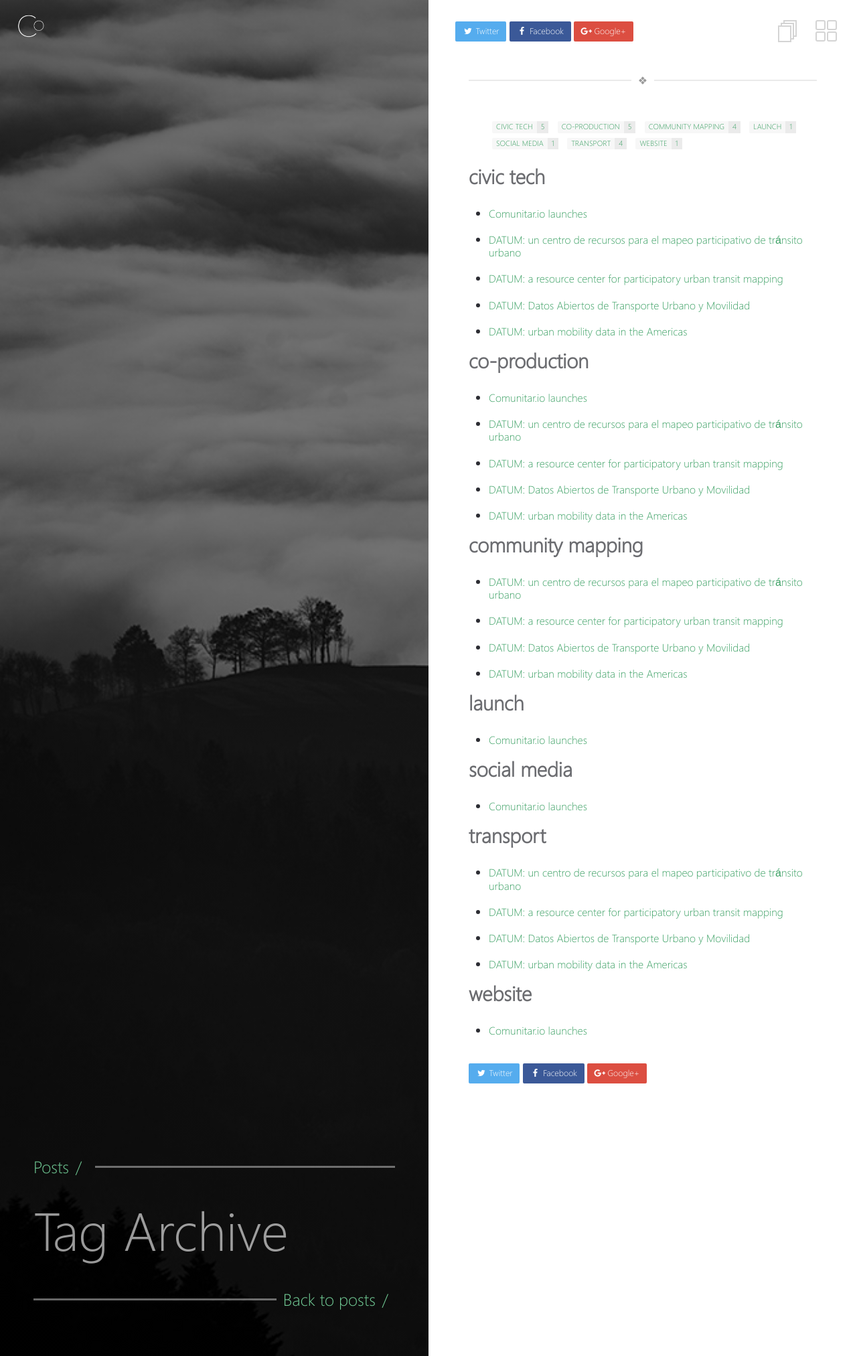
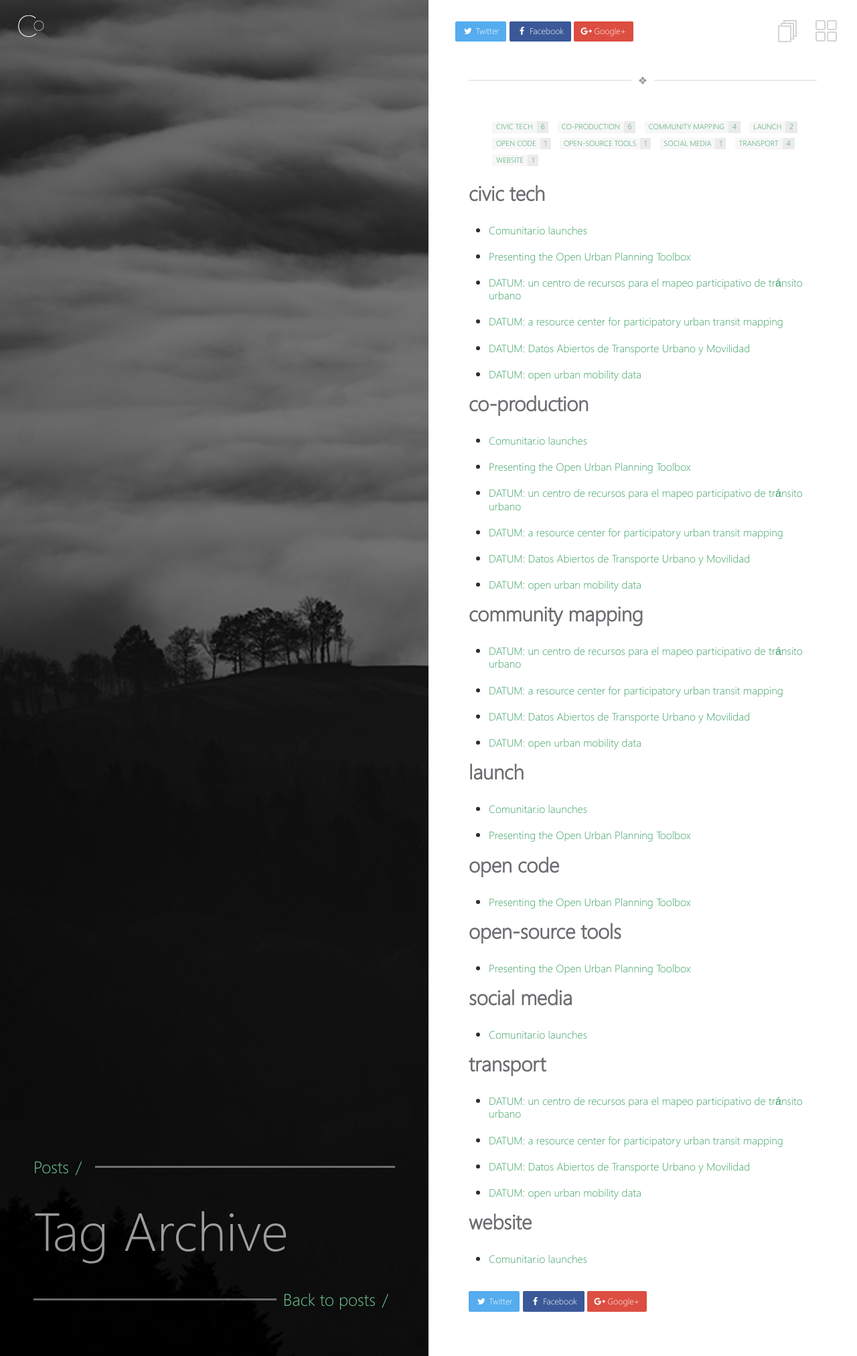
Before and after one commit to COMUNITARIO/comunitario, a Jekyll site: the page built from _pages/tags.md, in a window 1280 px wide. Shown: the whole page at 67% size. Built offline with Jekyll 4.4.1, drawn with Linux system fonts in a browser that asks for light colours; part of the change alters nothing that is shown.

Commit message:
post OUPT eng

```diff
--- a/_posts/2019-06-07-datum-eng.md
+++ b/_posts/2019-06-07-datum-eng.md
@@ -1,6 +1,6 @@
 ---
 layout: post
-title:  "DATUM: urban mobility data in the Americas"
+title:  "DATUM: open urban mobility data"
 date:   2019-06-07
 excerpt: "Facilitating community collection and public use of urban mobility data in the Americas"
 image: images/DATUM_launch/Participant-Tracing.png
--- /dev/null
+++ b/_posts/2019-11-26-presenting-oupt-eng.md
@@ -0,0 +1,298 @@
+---
+layout: post
+title:  "Presenting the Open Urban Planning Toolbox"
+date:   2019-11-26
+excerpt: "These open-source tools leverage machine learning and crowdsourced data for urban development in Latin America and the Caribbean"
+image: images/presenting_OUPT/banner-urban-toolbox.png
+tag:
+- civic tech
+- co-production
+- open-source tools
+- open code
+- launch
+---
+
+This article was originally posted on November 26, 2019 to the Inter-American Development Bank blog _Abierto al Publico_. It has since been [archived](https://web.archive.org/web/20260118085458/https://blogs.iadb.org/conocimiento-abierto/en/open-urban-planning-toolbox/#building-detection-model) on that blog and posted here.
+
+## These open-source tools leverage machine learning and crowdsourced data for urban development in Latin America and the Caribbean
+
+“We don’t have data on that.” We hear these words repeatedly while working on urban development projects with cities and countries in Latin America and the Caribbean. This is problematic when we consider the region’s population is already 80% urban. Considering the digital revolution, Latin American and Caribbean cities should be poised to generate, analyze, and disseminate urban data. Yet, all too often, our partners do not have the tools necessary for delivering urban services to informal areas, identifying and allocating lands best suited for development while protecting at-risk areas, and working with individual families to assess and improve housing conditions, among other tasks. Much of the existing technology available to support this work is either too expensive, difficult to use, or not designed for the specific conditions of cities in a developing country.
+
+### Open-source tools for Urban Planning in Latin America and the Caribbean
+
+To address these needs, the IDB’s Housing and Urban Development Division (HUD) has developed an **Open Urban Planning Toolbox**, a set of open-source tools to support each step of the urban development planning process, from early design through implementation and evaluation of projects.
+
+The methods and functions of the tools are mixed; Some use techniques such as **machine learning** as well as **crowdsourced data**. Finally, considering the importance of “ground-truthing” or field verification of the data and the understanding of urban challenges at the neighborhood and home level, we have also adapted a digital system of data collection in the field to guarantee information faster and spatially accurate.
+
+All tools included in the toolbox to date are listed below. When a new tool is added, the list will be updated here. The links take you to the sections that describe each tool in more detail:
+
+1. [Building Detection Model](#1-identify-existing-structures-with-the-building-detection-model)
+2. [Urban Growth Model](#2-project-growth-with-the-urban-growth-model)
+3. [OSM Extraction Tool](#3-generate-neighborhood-level-maps-with-the-osm-extraction-tool)
+4. [OpenMapKit](#4-empower-digital-field-data-collection-with-openMapKit)
+5. [Housing Deficit Estimator](#5-housing-deficit-estimator)
+6. [Georeferenced Program Evaluation (GPE)](#6-map-and-analyze-the-geographic-reach-of-programs-with-georeferenced-program-evaluation-gpe)
+7. [UrbanPy](#7-urbanpy)
+
+These tools were developed by leveraging academic and private sector expertise in the context of specific IDB-funded projects. These include projects in Guyana, with the Adequate Housing and Urban Accessibility Program (GY-L1031) and Sustainable Housing for the Hinterland (GY-L1028); and Buenos Aires, Argentina (RG-T3397) within the framework of the Cities Laboratory. Several of these projects have included training and testing sessions between public officials and beneficiary communities to strengthen the development and use of the tools. By sharing the tools through the IDB’s Code for Development initiative, we invite our fellow planners and technologists to use and improve on the Open Urban Planning Toolbox.
+
+### 1. Identify existing structures with the Building Detection Model
+
+City planners often lack updated digital maps of existing buildings and structures. The Building Detection Model can automatically generate a basic map of buildings from satellite images. It uses semantic segmentation, which is the process of assigning each pixel in an image into a category; in this case, the categories are ‘building’ or ‘not building’. This allows planners to create detailed digital files of hard-to-reach and remote areas, such as the Guyana hinterland, where our partners are currently planning for housing interventions.
+
+![Building Detection Model](../images/presenting_OUPT/Building-Detection-Model.png)
+
+***On the left,*** *a regular satellite image.* ***On the right,*** *the Building Detection Model colorizes the buildings it has identified.*
+
+Beyond generating a map of existing structures, urban and housing agencies can use the model’s results to estimate population size, neighborhood density, access to resources, etc., and as a base across which to extrapolate household level information. In addition, these estimates can help with downstream tasks such as measuring and detecting unplanned/informal urban sprawl, informing planned interventions and the provision of urban ecosystem services to such areas.
+
+The model, which uses machine learning techniques for the basic categorization, was trained on data from Paramaribo (Suriname), Georgetown (Guyana) and Belize City (Belize), all of which have similar climate/vegetation, styles of architecture and patterns of urban sprawl. For improved results, the model should be re-trained for a new city with different topography and sprawl patterns.
+
+**Inputs:** Satellite images
+**Method:** Semantic segmentation with Raster Vision
+**Language:** Python
+**Outputs:** Building footprints
+
+[View the repository here.](https://github.com/COMUNITARIO/Building-Detection)
+
+
+### 2. Project growth with the Urban Growth Model
+
+While urban growth prediction models are not new, they have historically required significant resources in time, expertise, and calculations. This model automates that process, allowing urban planners to spatially extrapolate the growth of their city under different scenarios (e.g., future population size, different time horizons, sensitivity to restricted areas, degree of randomness, etc.), based on past growth and current land use.
+
+As inputs, the model uses monochrome images with standardized size and boundaries prepared from satellite images of an urban area. These images can be physical maps, density maps, or maps denoting legislative or social boundaries, depending on the conditions of the urban area and the modeler’s discretion. Attraction features will include, for instance, proximity to transit stations, and will be assigned a positive weight; restrictor features will include conditions such as flood-risk or conservation lands and will be assigned a negative weight.
+
+![Urban growth model](../images/presenting_OUPT/Urban-growth-model.png)
+
+*The model allows for the visualization of different growth scenarios, depending on the calibrations and inputs.*
+
+Using these inputs, a regularized spatial logistic regression model predicts future urban growth on a pixel-by-pixel level within the determined boundaries, and outputs a binary raster file showing growth.
+
+**Inputs:** Processed single-feature images
+**Method:** Lasso-regularized spatial logistic regression
+**Language:** Python
+**Outputs:** Binary prediction file
+
+View the repository here.
+
+### 3. Generate neighborhood-level maps with the OSM Extraction Tool
+
+Even in relatively well-established urban areas, development can take place informally or without complete records. Luckily, OpenStreetMap (OSM) uses crowdsourcing to generate detailed data at the building level. It is not always easy to download this data, however. Previously, an API called Overpass has been used to pull this data, but it requires knowledge of its own specific query language, which can be a significant barrier to urban planners without training in programming.
+
+![OSM extraction tool](../images/presenting_OUPT/osm-extraction-tool.gif)
+
+*The tool allows analysts to pull data on specific attributes from a selected area.*
+
+Our OSM Extraction Tool eliminates the need to write any code and offers a more user-friendly and intuitive interface to extract relevant shapefiles and fill data gaps. The tool allows users to select specific areas; download detailed maps of roads, buildings, and other features in those areas; and update or add information to existing GIS data. Files downloaded from the OSM Extraction Tool can be conflated (selectively merged) with existing records using JOSM (Java OpenStreetMap) editor.
+
+**Inputs:** Existing GIS data (if none is available, this tool can still work with no base data)
+**Language:** JavaScript
+**Outputs:** Shapefiles (roads, buildings, waterways, etc.)
+
+[View the repository here.](https://github.com/COMUNITARIO/idb-osm-extraction-tool)
+
+### 4. Empower digital field data collection with OpenMapKit
+
+Paper records are still quite common for field data collection in many housing agencies, where the infrastructure required to create, implement, manage and maintain survey data often includes paywalls or high levels of technical expertise. OpenMapKit (OMK) solves one of the most immediate needs for government agencies to collect and manage data from the field, incorporating automatic georeferencing into the collection process.
+
+![Open map kit](../images/presenting_OUPT/open-map-kit.jpg)
+
+*Staff from Guyana’s Central Housing and Planning Authority train for field data collection with OMK.*
+
+The kit consists of an Android mobile device and three software components: the OMK Server (which allows users to store and manage survey data), OMK Survey App (which allows users to create and edit digital surveys), and the OpenDataKit (ODK) Collection App (the main interface for users to collect survey data in the field).
+
+Surveys are created in the office with a drag-and-drop interface (including instructions and skip logic) and downloaded onto the enumerator’s android device. Once in the field, the survey can then use all the sensors and functionality available on the phone: text, numbers, photographs, videos, annotations, signatures, etc.; for geospatial data, the software connects directly to the phone’s GPS or allows manual placement of points and polygons directly on a map.
+
+**Inputs:** Android phone, Designed survey
+**Language:** Java
+**Outputs:**  Georeferenced survey results
+
+[View the repository here.](https://github.com/COMUNITARIO/idb-omk-pilot)
+
+### 5. Housing Deficit Estimator
+
+At the national level, governments may lack recent detailed information on housing needs. Incomplete or out-of-date understanding might result in well-intentioned but wasteful policies that fail to address the most pressing problems. A classic example of this problem is ‘building housing in the desert’, wherein a government spends millions to build more houses far from jobs and services, when in fact residents’ problems would have been much better addressed – and at a much lower cost – had they received subsidies for home improvement in the relatively central locations where they already lived.
+
+![Housing Deficit](../images/presenting_OUPT/Deficit-Vivienda.png)
+
+***Left:*** *Qualitative housing deficit in the surrounding areas of Georgetown, Guyana, 2012.* ***Center:*** *Nocturnal luminosity extracted from satellite imagery of the same geographic area.* ***Right:*** *Estimated qualitative housing deficit, 2019*
+
+The Housing Deficit Estimator first uses a methodology based on a similar exercise by Colombia’s Department of Statistics (DANE) to numerically standardize the national quantitative and qualitative housing deficit by the smallest available administrative division.
+
+In Guyana, as in many other countries in Latin America and the Caribbean, qualitative housing needs (low-durability materials, lack of access to services, etc) are much more pressing than quantitative needs (the availability of any kind of housing). An association analysis shows which contributors to qualitative deficit are commonly associated with one another.
+
+Finally, using a methodology popularized by the World Bank, the Housing Deficit Estimator uses nocturnal luminosity (‘night lights’) as a proxy for urban built-up environment and infrastructure to estimate qualitative housing needs in years when census data is not available.
+
+**Inputs:** Census data, nighttime satellite images
+**Method:** Indexing, association analysis, simple regression
+**Language:** R
+**Outputs:** Granular estimates of qualitative housing need
+
+[View the repository here.](https://github.com/COMUNITARIO/Housing_Deficit)
+
+### 6. Map and analyze the geographic reach of programs with Georeferenced Program Evaluation (GPE)
+
+Access to resources in cities can vary greatly from neighborhood to neighborhood, often along socioeconomic lines. A successful social program must address these disparities upfront, actively seeking to provide services in areas of the city where resources are typically scarce. This R package provides geographic analysis and visualization of services used within a city, allowing the user to verify if a given program reached neighborhoods where the need is greatest, study patterns of use around the city, and otherwise assess the program’s geographic impact.
+
+![GPE](../images/presenting_OUPT/gpe.png)
+
+*Georeferenced evaluation of the Culture Pass project in Buenos Aires.*
+
+Developed to analyze the impact of Culture Pass, a program to [broaden youth access to the extensive cultural life in Buenos Aires](https://obs.agenda21culture.net/en/good-practices/buenos-aires-culture-pass), this R package includes functions that will allow the user to:
+
+1. Georeference addresses
+2. Obtain base maps of any city’s urban grid
+3. Estimate a matrix of distances between origin and destination
+4. Calculate metrics of frequency, distribution by group, and distance travelled by consumers/beneficiaries to points of sale/access
+5. Create visualizations that explore the difference between frequency and type of consumption by consumer/beneficiary attribute
+
+**Inputs:** tabular data with addresses, or “lon” and “lat” columns
+**Language:** R
+**Outputs:** georeferenced locations, program evaluation maps and other visualizations, estimates of distance and delay
+
+[View the repository here.](https://github.com/EL-BID/GPE)
+
+### 7. UrbanPy
+
+![UrbanPy](../images/presenting_OUPT/urbanpy.png)
+
+An open-source tool that combines spatial analysis with demographic variables. Keep learning about the tool UrbanPy [here](https://github.com/EL-BID/urbanpy).
+
+### What’s next for the Open Urban Planning Toolbox?
+
+Data-driven urban planning also demands proper modelling and understanding of dynamic urban systems. Upcoming HUD projects will see tools for this kind of contextual analysis added to the Toolbox, including crowd-sourced mobility mapping using General Transit Feed Specification (GTFS), a format that enables open and collaborative use of urban transport data.
+
+Open-source software is made stronger by the community that contributes to it. We welcome users to apply the tools in their own cities, share ideas for improvement, and help identify areas of need that could be addressed with new open-source tools.
+
+As we continue to add to our Toolbox, we will always follow key values: a shared commitment to open data and open-source tech; improved access to cutting-edge techniques, such as artificial intelligence, through active collaboration with global partners; and a focus on the participatory and democratic use of digital technology.
+
+We’d love to hear about successful applications of these tools in the comments below. Also, please feel free to reach out for new opportunities to collaborate at pzambrano@iadb.org.
+
+
+
+
+
+View this post on Instagram
+
+
+*A post shared by BID Ciudades Sostenibles (@bid_ciudades) on Jun 6, 2019 at 10:11am PDT*
+
+
+#### Authors:
+
+
+<html>
+<head>
+    <meta content="width=device-width, initial-scale=1.0">
+    <style>
+        .author-box {
+            display: flex;
+            align-items: center;
+            gap: 15px;
+            background-color: #f9f9f9;
+            border: 1px solid #e1e1e1;
+            border-radius: 5px;
+            padding: 15px;
+            font-size: 0.75rem;
+            color: #333;
+        }
+        .author-avatar {
+            width: 80px;
+            height: 80px;
+            object-fit: cover;
+            flex-shrink: 0;
+            vertical-align: top;
+        }
+        .author-name {
+            margin: 0 0 6px 0;
+            font-size: 1.25rem;
+            font-weight: bold;
+        }
+        .author-bio {
+            margin: 0 0 12px 0;
+            font-size: 0.95rem;
+            line-height: 1.4;
+            color: #555;
+        }
+        @media (max-width: 480px) {
+            .author-box {
+                flex-direction: column;
+                text-align: center;
+            }
+        }
+    </style>
+</head>
+<body>
+
+    <div class="author-box">
+        <img src="../images/DATUM_santiago_caballeros/Patricio.jpg" alt="Patricio Zambrano Barragan" class="author-avatar">
+        <div class="author-content">
+            <h3 class="author-name">Patricio Zambrano Barragán</h3>
+            <p class="author-bio">Patricio Zambrano-Barragán was a Housing and Urban Development Specialist at the Inter-American Development Bank. He currently led urban development projects throughout Latin America and the Caribbean, including housing policy and finance projects; resilient urban infrastructure; and geospatial and civic data analytics. Prior to joining the IDB, he led research on territorial management and climate-ready infrastructure at the Massachusetts Institute of Technology and the Natural Resources Defense Council (NRDC). Patricio has worked with the Office of the Deputy Mayor in Quito, Ecuador; with the New York City Department of Housing Preservation and Development (HPD) on distressed asset financing; and as a management consultant with New York-based Katzenbach Partners. Patricio is a doctoral candidate in City and Regional Planning at the University of Pennsylvania, and holds a Master's in City and Regional Planning from the Massachusetts Institute of Technology and a B.A. in Political Science from Yale University.</p>
+        </div>
+    </div>
+
+<br>
+
+    <div class="author-box">
+        <img src="../images/DATUM_santiago_caballeros/Jordan.png" alt="Jordan Jasuta Fischer" class="author-avatar">
+        <div class="author-content">
+            <h3 class="author-name">Jordan Jasuta Fischer</h3>
+            <p class="author-bio">Jordan Jasuta Fischer trabaja en inteligencia artificial y análisis cognitivo en la división de sector público de IBM. Previamente, se especializaba en proyectos de código abierto, tecnología cívica y análisis geoespacial en Latinoamérica con el BID. Su experiencia en soluciones tecnológicas, gerencia de datos, y análisis avanzado en el campo del desarrollo internacional ha cubierto temas tan diversos como la administración pública, la salud pública, y los derechos humanos. Jordan tiene una maestría en Análisis de Negocios de la Universidad de George Washington y un bachillerato en Economía de la Universidad de Utah.</p>
+        </div>
+    </div>
+
+<br>
+
+    <div class="author-box">
+        <img src="../images/DATUM_santiago_caballeros/Edgar-Lemus.jpg" alt="Edgar Lemus" class="author-avatar">
+        <div class="author-content">
+            <h3 class="author-name">Edgar Lemus</h3>
+            <p class="author-bio">Edgar is a map-maker and civic technologist with a background in Environmental Science, Policy and Management. At the IDB, he explores strategies in public service innovation in Latin America and the Caribbean. Particularly, through the deployment of open software for geostatistical analysis to improve the technical capacities of local governments, bridge the geographic data gap in the region, and build climate change resiliency.</p>
+        </div>
+    </div>
+
+
+<br>
+
+</body>
+</html>
+
+
+
+
+---
+<!--
+### Projects Overlay
+
+To set what image links appear in the overlay menu edit `_data/projects.yaml`. Use the following format to set the URL, title, image and project status for as many links as you'd like. If you set `completed` to `false` like `completed: false`, it won't be clickable until you set it true like `completed: true`
+
+{% highlight yaml %}
+- title: Moon Jekyll Theme
+  url: http://taylantatli.me/Moon
+  image: https://cloud.githubusercontent.com/assets/754514/14509720/61c61058-01d6-11e6-93ab-0918515ecd56.png
+  completed: true
+
+- title: Ramme Jekyll Theme
+  url: http://taylantatli.me/Ramme
+  image: https://raw.githubusercontent.com/TaylanTatli/Ramme/master/assets/img/screenshot-post.png
+  completed: true
+
+- title: Daisy Pelican Theme
+  url: http://taylantatli.me/Daisy-Pelican-Theme/
+  image: https://raw.githubusercontent.com/TaylanTatli/Daisy-Pelican-Theme/master/Preview-1.png
+  completed: true
+
+- title: Block Icon Theme
+  url: https://github.com/TaylanTatli/Block-Icon-Theme
+  image: https://raw.githubusercontent.com/TaylanTatli/Block-Icon-Theme/master/Preview.png
+  completed: false
+
+- title: Start Page
+  url: http://taylantatli.me/StartPage/
+  image: https://raw.githubusercontent.com/TaylanTatli/StartPage/master/preview.png
+  completed: false
+{% endhighlight %}
+
+---
+ -->
```
Also changed, not shown: images/presenting_OUPT/Building-Detection-Model.png (added), images/presenting_OUPT/Deficit-Vivienda.png (added), images/presenting_OUPT/Urban-growth-model.png (added), images/presenting_OUPT/banner-urban-toolbox.png (added), images/presenting_OUPT/gpe.png (added), images/presenting_OUPT/open-map-kit.jpg (added), images/presenting_OUPT/urbanpy.png (added), 1 other file.
